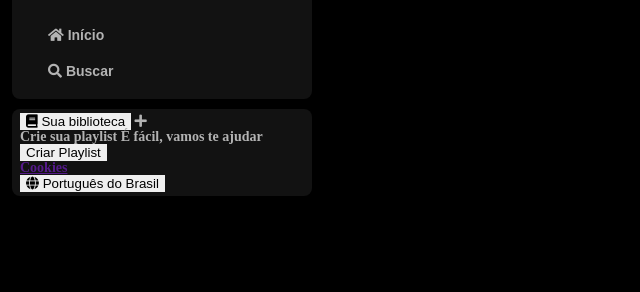
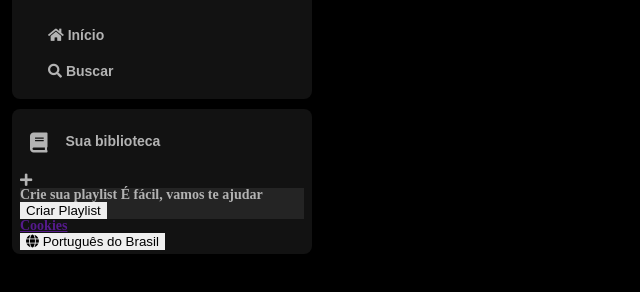
Before and after one commit to KaduFelipy/ImersaoAlura-Spotify, a plain HTML site: page index.html in a window 1280 px wide. Shown: the part 90-382 px from the top of the page, without its empty margins (0-640 px from the left). Drawn offline with Linux system fonts and the light colour scheme.

Commit message:
segunda aula

```diff
--- a/styles/style.css
+++ b/styles/style.css
@@ -58,4 +58,43 @@ body{
     font-size: 14px;
     margin-top: 10px;
 }
+.library .library__content{
+    display: flex;
+    justify-content: space-between;
+}
+
+.library .library__button{
+    margin-right: 10px;
+    color: #b3b3b3;
+    background-color: transparent;
+    border: 0;
+    font-size: 14px;
+    font-weight: 700;
+    font-family: "DM Sans", sans-serif;
+    text-align: center;
+    text-decoration: none;
+    text-transform: none;
+    padding: 20px 10px;
+    display: flex;
+}
+
+.library .library__button .fa{
+    font-size: 20px;
+    margin-right: 10px;
+    font-weight: 300;
+    padding-right: 8px;
+}
+
+.library .library__content .fa-plus{
+    margin: 24px 10px;
+}
+
+.section-playlist{
+    display: flex;
+    align-items: flex-start;
+    background-color: #242424;
+}
+
+
+
 /*FINAL SIDEBAR*/
```
